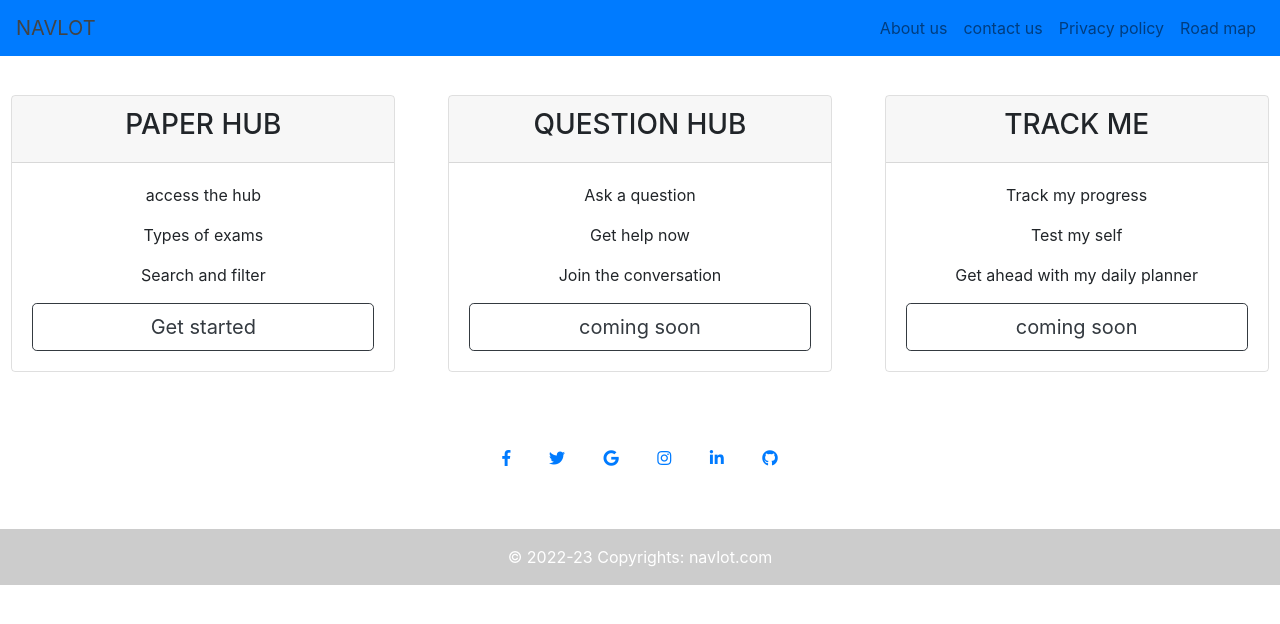
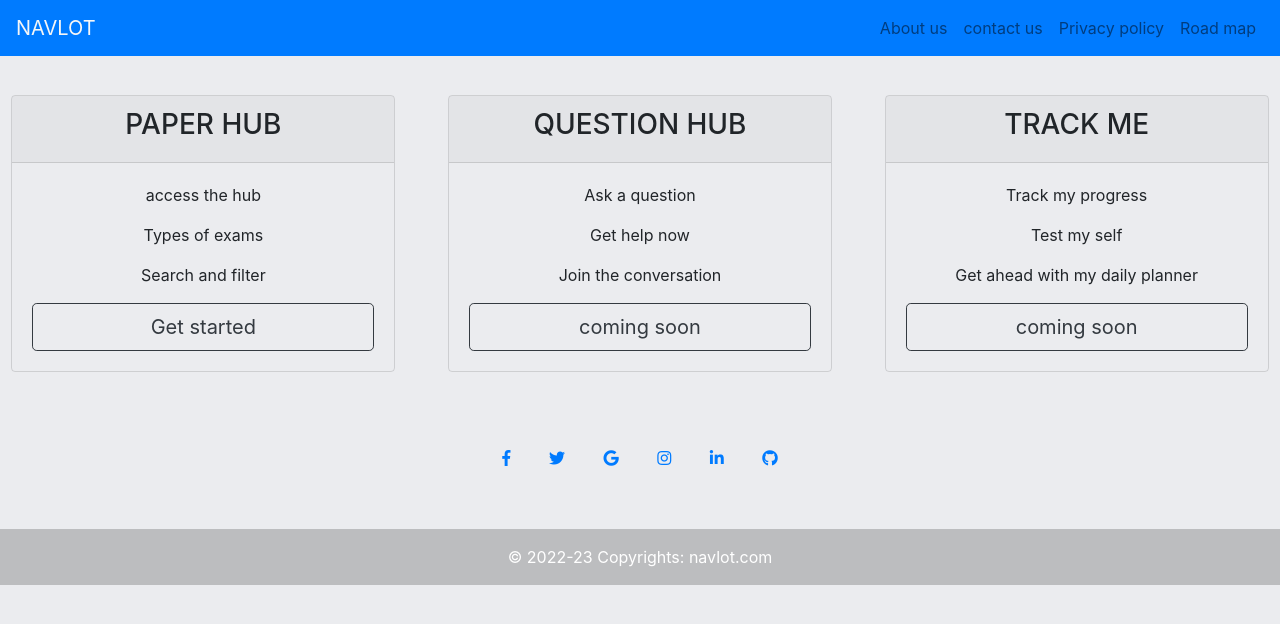
Before and after one commit to navlot/test, a plain HTML site: page paper web/index.html in a window 1280 px wide. In both pictures the pointer is over the link "NAVLOT". Drawn offline with nearby package versions, Linux system fonts and the light colour scheme.

Commit message:
Update style.css
little changes

```diff
--- a/paper web/style.css
+++ b/paper web/style.css
@@ -7,7 +7,7 @@ html {
     width: 100%;
     margin: 0;
     padding: 0;
-    background: #fff !important;
+    background: rgb(235, 236, 239) !important;
 }
 
 .box-coloum {
@@ -24,5 +24,5 @@ html {
 
 .navbar-brand:hover,
 .navbar-brand:focus {
-    color: rgb(66, 68, 69) !important;
+    color: rgb(245, 246, 247) !important;
 }
```
